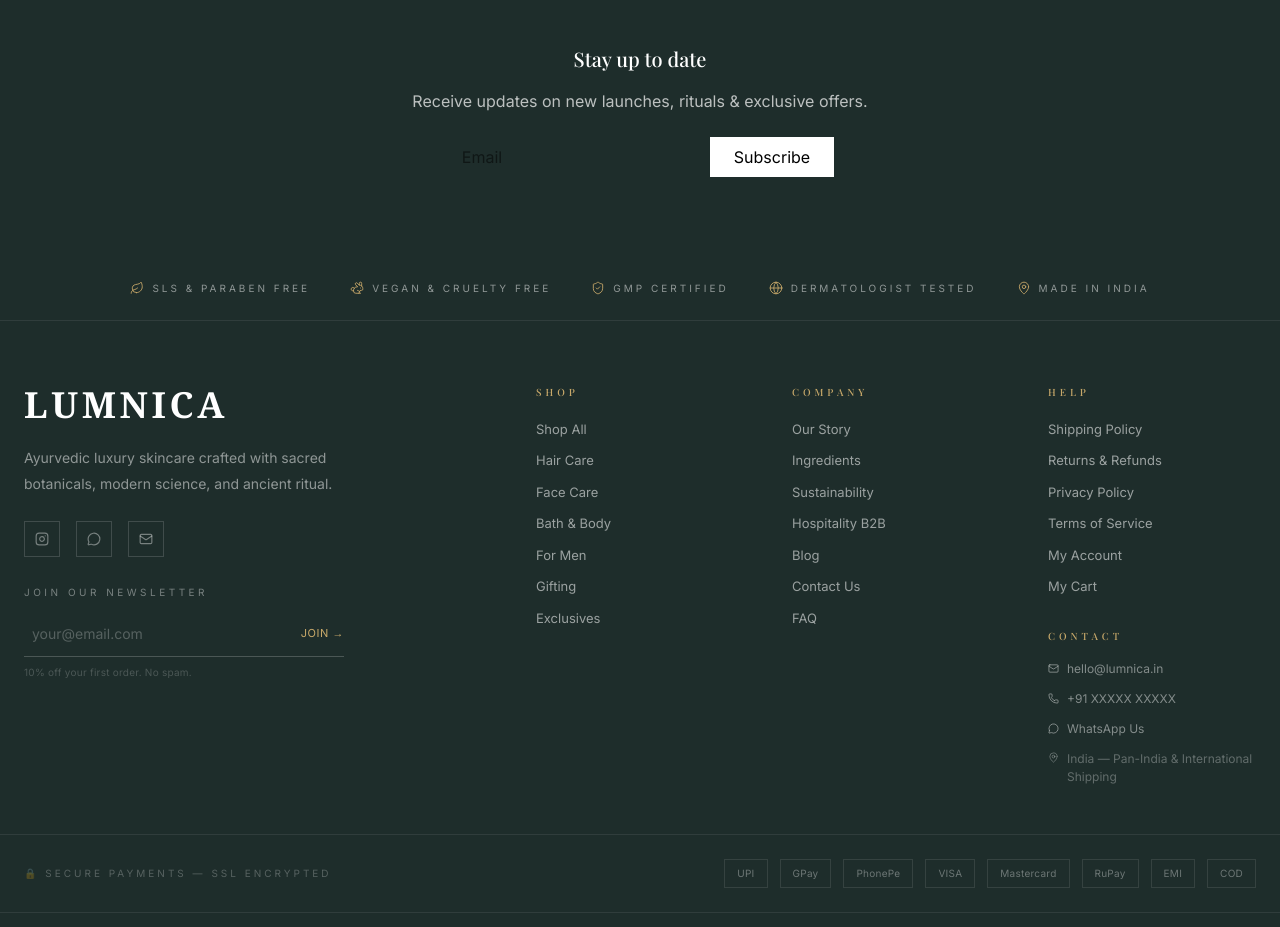
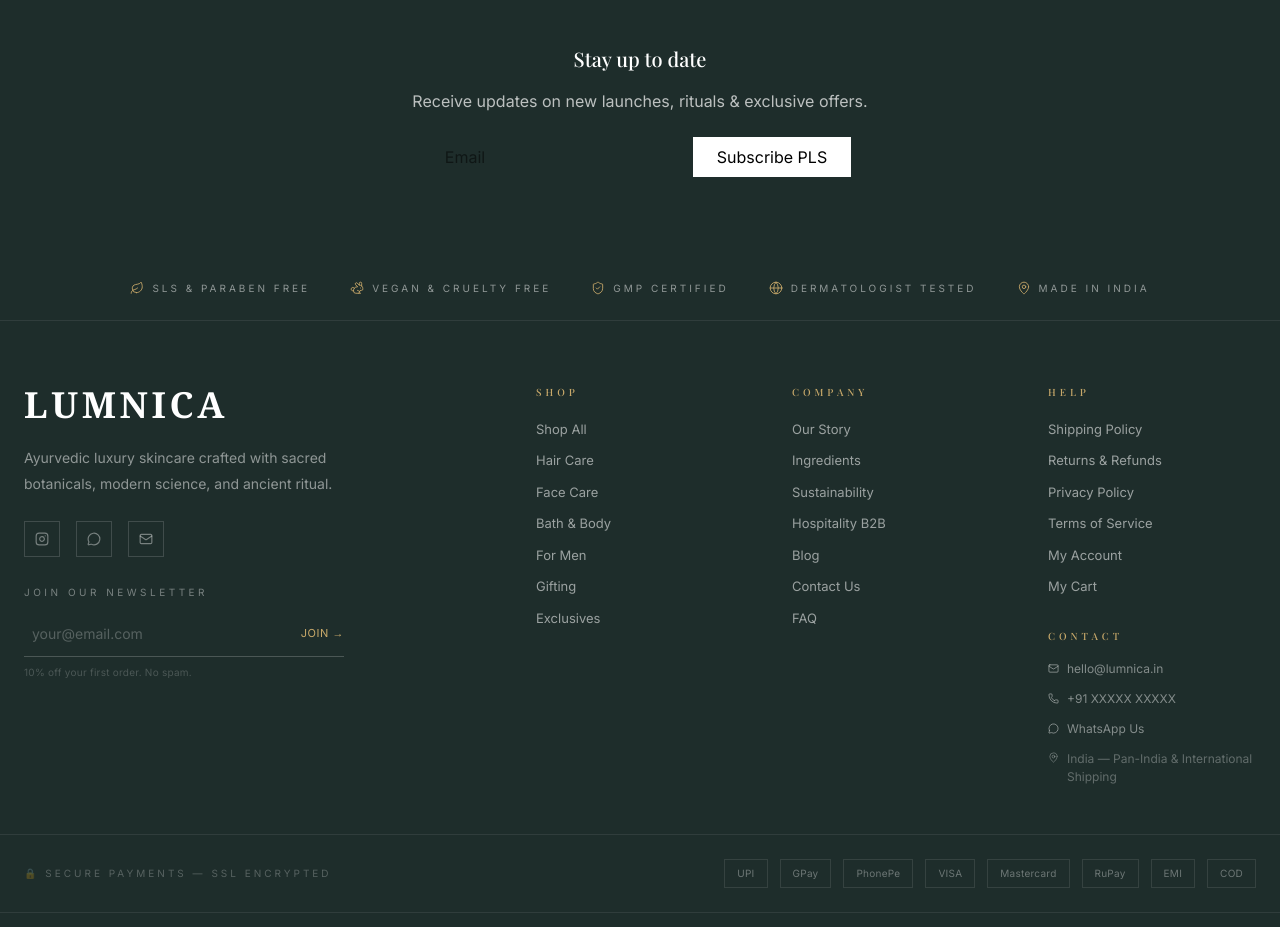
Before and after one commit to siddhartha0132/LUMNICA, a React (Vite) app: page /men in a window 1280 px wide. Shown: the part 2040-2967 px from the top of the page. Built offline with nearby package versions, Linux system fonts and the light colour scheme.

Commit message:
trigger deploy

```diff
--- a/src/components/NavbarComp/Men.jsx
+++ b/src/components/NavbarComp/Men.jsx
@@ -134,7 +134,7 @@
             className="px-4 py-2 text-black w-64"
           />
           <button className="px-6 bg-white text-black">
-            Subscribe
+            Subscribe PLS
           </button>
         </div>
       </section>
```
